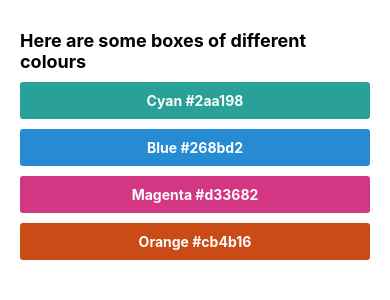
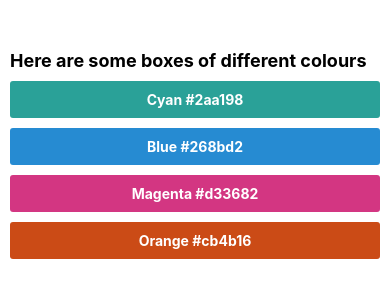
Before and after one commit to carlaiau/Frontend-Masters-Coursework, a React Native app in the folder react-native/AwesomeProject/: screen / in a window 390 px wide. Shown: the top 300 px of the page. Built offline with nearby package versions, Linux system fonts and the light colour scheme.

Commit message:
Styling Exercise 1 solution

```diff
--- a/react-native/AwesomeProject/App.js
+++ b/react-native/AwesomeProject/App.js
@@ -2,7 +2,7 @@ import React from 'react';
 import { View, Text, SafeAreaView, StyleSheet } from 'react-native';
 
 const App = () => {
-  const listItems = [
+  const boxes = [
     { name: 'Cyan', hex: '#2aa198' },
     { name: 'Blue', hex: '#268bd2' },
     { name: 'Magenta', hex: '#d33682' },
@@ -12,14 +12,12 @@ const App = () => {
   return (
     <SafeAreaView style={{ flex: 1 }}>
       <View style={styles.container}>
-        <Text style={[styles.text, { marginBottom: 5 }]}>
+        <Text style={[styles.text, { marginBottom: 10 }]}>
           Here are some boxes of different colours
         </Text>
-        {listItems.map((li, i) => (
-          <View style={[styles.listItem, { backgroundColor: li.hex }]} key={i}>
-            <Text style={[styles.text, styles.listItemText]}>
-              {li.name} {li.hex}
-            </Text>
+        {boxes.map((box, i) => (
+          <View style={[styles.box, { backgroundColor: box.hex }]} key={i}>
+            <Text style={styles.boxText}>{`${box.name} ${box.hex}`}</Text>
           </View>
         ))}
       </View>
@@ -30,23 +28,23 @@ const App = () => {
 const styles = StyleSheet.create({
   container: {
     flex: 1,
-    paddingHorizontal: 20,
-    paddingVertical: 30,
+    paddingHorizontal: 10,
+    paddingVertical: 50,
   },
-  listItem: {
+  box: {
     padding: 10,
-    marginVertical: 5,
+    marginBottom: 10,
     borderRadius: 3,
+    justifyContent: 'center',
+    alignItems: 'center',
   },
   text: {
     fontWeight: 'bold',
     fontSize: 18,
   },
-  listItemText: {
-    fontSize: 14,
+  boxText: {
     fontWeight: 'bold',
     color: 'white',
-    textAlign: 'center',
   },
 });
 
```
